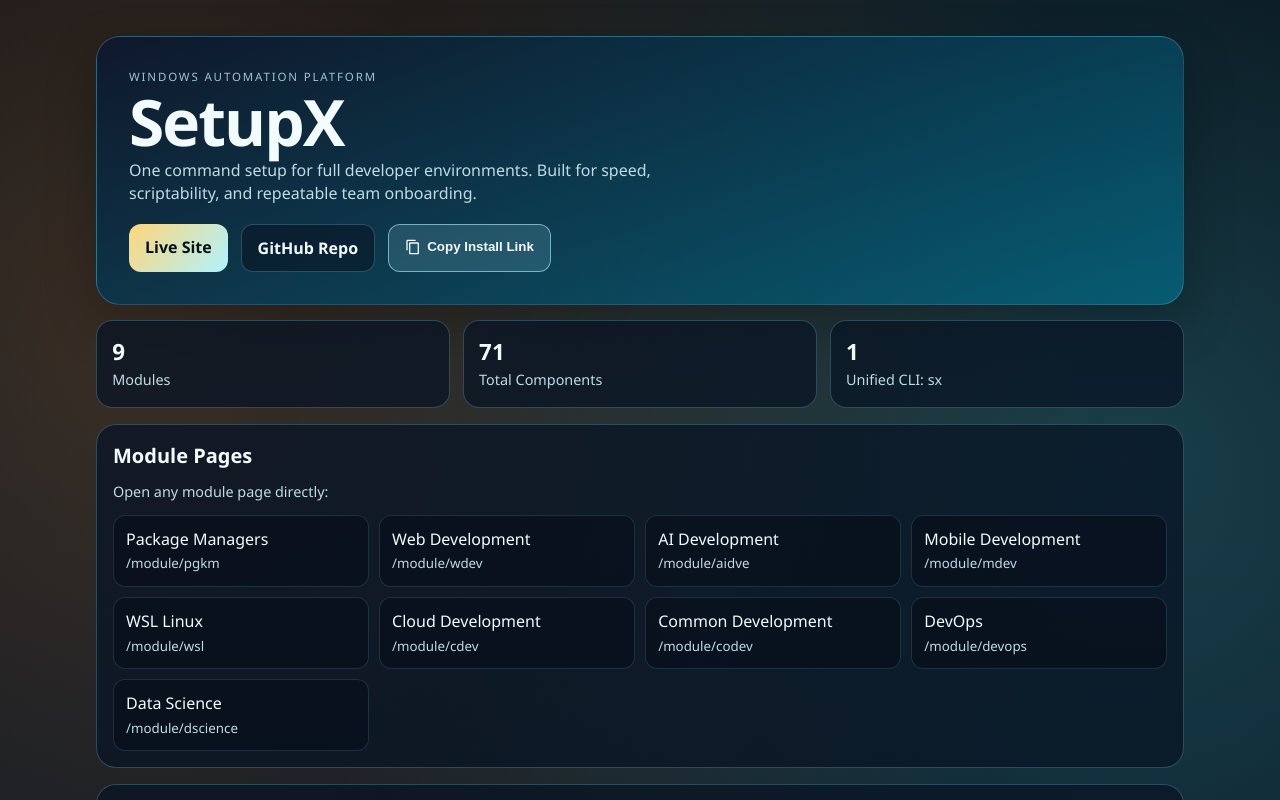
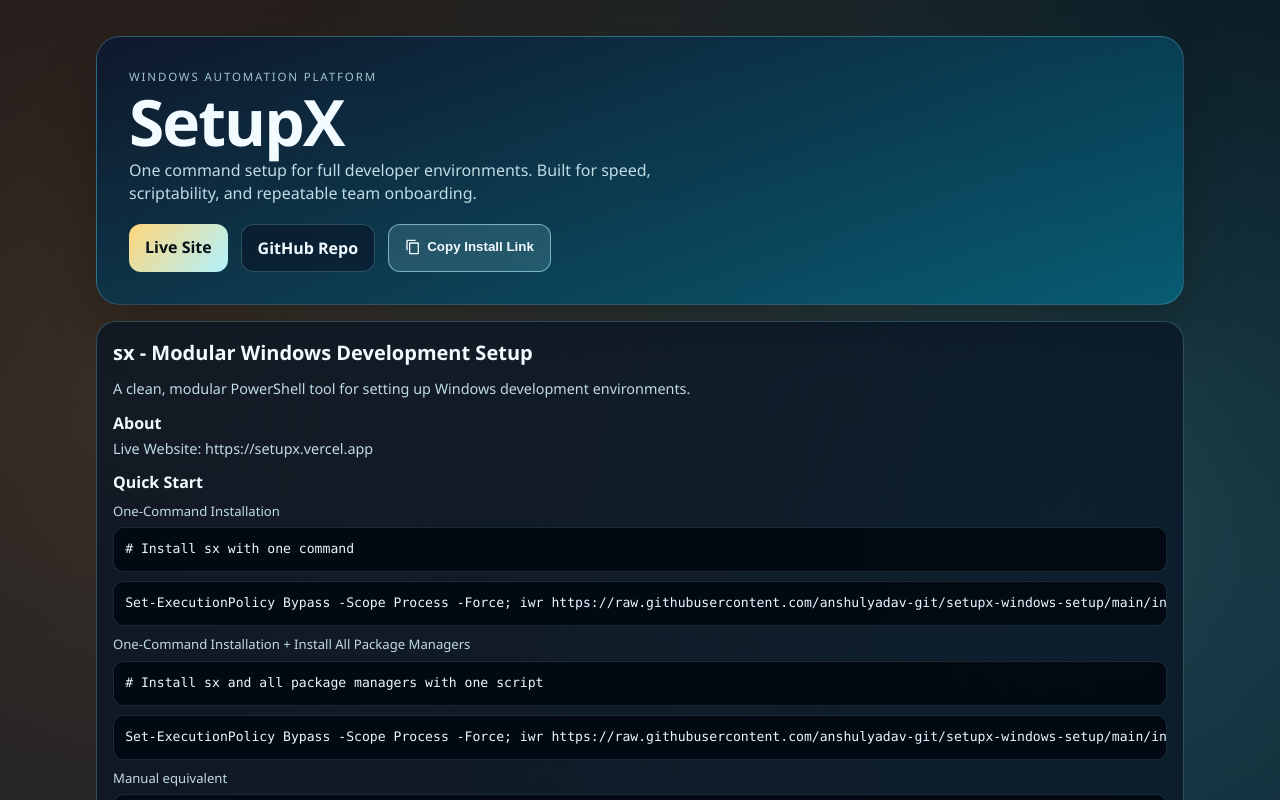
Before and after one commit to anshulyadav32/setupx-windows-setup, a React (Vite) app in the folder website/: page / in a window 1280 px wide. Shown: the top 800 px of the page. Built offline with nearby package versions, Linux system fonts and the light colour scheme.

Commit message:
feat: add README-style quick start section to website

```diff
--- a/website/src/App.jsx
+++ b/website/src/App.jsx
@@ -113,8 +113,43 @@
   copiedInstallLink,
   onCopyInstallLink,
 }) {
+  const installAllManagersCommand =
+    'Set-ExecutionPolicy Bypass -Scope Process -Force; iwr https://raw.githubusercontent.com/anshulyadav-git/setupx-windows-setup/main/install-all-pkgm.ps1 | iex'
+
   return (
     <>
+      <section className="panel">
+        <h2>sx - Modular Windows Development Setup</h2>
+        <p className="panel-copy">A clean, modular PowerShell tool for setting up Windows development environments.</p>
+        <h3 className="component-subtitle">About</h3>
+        <p className="panel-copy">Live Website: https://setupx.vercel.app</p>
+        <h3 className="component-subtitle">Quick Start</h3>
+        <p className="formula-label">One-Command Installation</p>
+        <div className="command-list">
+          <pre>
+            <code># Install sx with one command</code>
+          </pre>
+          <pre>
+            <code>{installOneLiner}</code>
+          </pre>
+        </div>
+        <p className="formula-label">One-Command Installation + Install All Package Managers</p>
+        <div className="command-list">
+          <pre>
+            <code># Install sx and all package managers with one script</code>
+          </pre>
+          <pre>
+            <code>{installAllManagersCommand}</code>
+          </pre>
+        </div>
+        <p className="formula-label">Manual equivalent</p>
+        <div className="command-list">
+          <pre>
+            <code>.\install.ps1; C:\\tools\\setupx\\sx.ps1 pgkm</code>
+          </pre>
+        </div>
+      </section>
+
       <section className="stats-grid">
         <article>
           <strong>9</strong>
```
